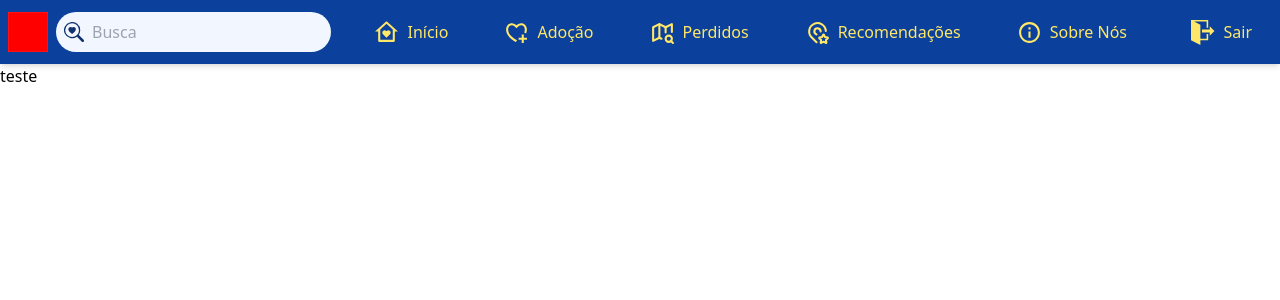
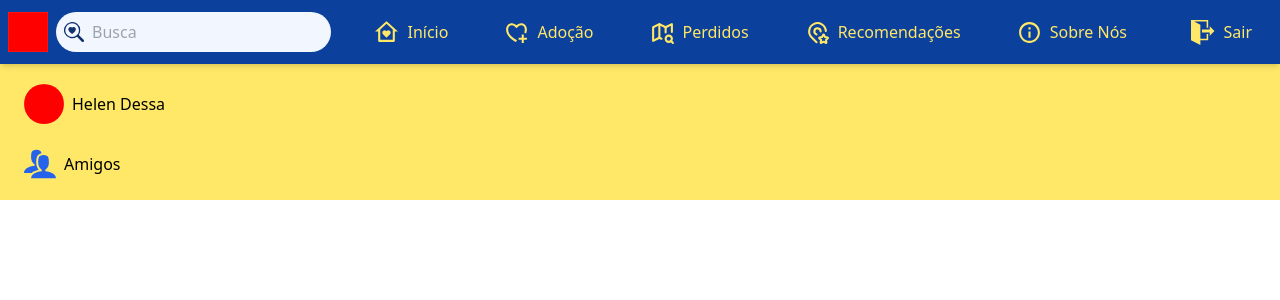
Before and after one commit to helendessa/petpet-v2, a Next.js app: page / in a window 1280 px wide. Shown: the top 300 px of the page. Built offline with nearby package versions, Linux system fonts and the light colour scheme.

Commit message:
Add sidebar

```diff
--- /dev/null
+++ b/components/Sidebar.js
@@ -0,0 +1,26 @@
+import React from 'react'
+import Image from 'next/image';
+import { ImUsers } from 'react-icons/im';
+import SidebarItem from './SidebarItem';
+
+export const Sidebar  = () => {
+  return (
+    <div className="hidden lg:inline-flex flex-col py-2 pl-2 max-w-xl lg:min-w-[302px]">
+        <div className="flex items-center space-x-2 py-3 pl-4
+        hover:bg-gray-200 rounded-l-xl cursor-pointer">
+            <Image
+                src="/image.png"
+                height={40}
+                width={40}
+                alt="Logo"
+                className="rounded-full cursor-pointer"
+            />
+            <p className="hidden sm:inline-flex font-medium">Helen Dessa</p>
+        </div>
+
+        <SidebarItem Icon={ImUsers} value="Amigos"/>
+    </div>
+  );
+};
+
+export default Sidebar;
--- /dev/null
+++ b/components/SidebarItem.js
@@ -0,0 +1,12 @@
+import React from 'react'
+
+const SidebarItem = ( { Icon, value }) => {
+  return (
+<   div className="flex items-center space-x-2 py-3 pl-4
+        hover:bg-gray-200 rouded-l-xl cursor-pointer">
+            <Icon className="h-8 w-8 text-blue-600"/>
+            <p className="hidden sm:inline-flex font-medium">{value}</p>
+    </div>  )
+}
+
+export default SidebarItem
--- a/pages/index.js
+++ b/pages/index.js
@@ -1,6 +1,7 @@
 import Image from "next/image";
 import Head from "next/head";
 import Header from "../components/Header";
+import Sidebar from "../components/Sidebar";
 
 export default function Home() {
   return (
@@ -9,8 +10,11 @@ export default function Home() {
         <title>PetPet</title>
       </Head>
       <Header />
-      <main className="flex flex-col gap-8 row-start-2 items-center sm:items-start">
-        teste
+      <main className="flex bg-[#FFE867] flex-col gap-8 row-start-2 items-center sm:items-start">
+        {/* Left Sidebar */}
+        <Sidebar/>
+        {/* Feed */}
+        {/* Right Sidebar */}
       </main>
     </div>
   );
```
